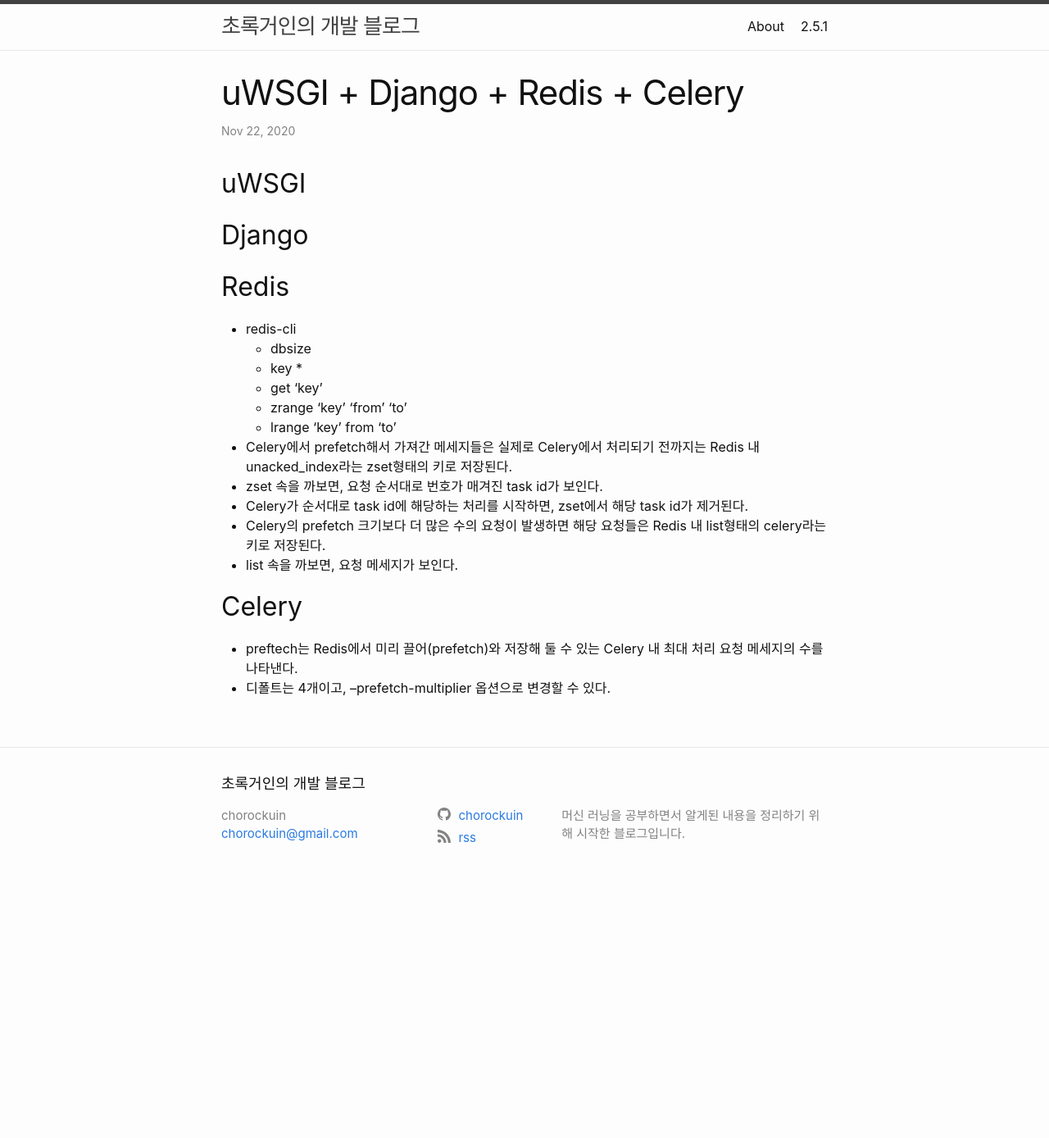
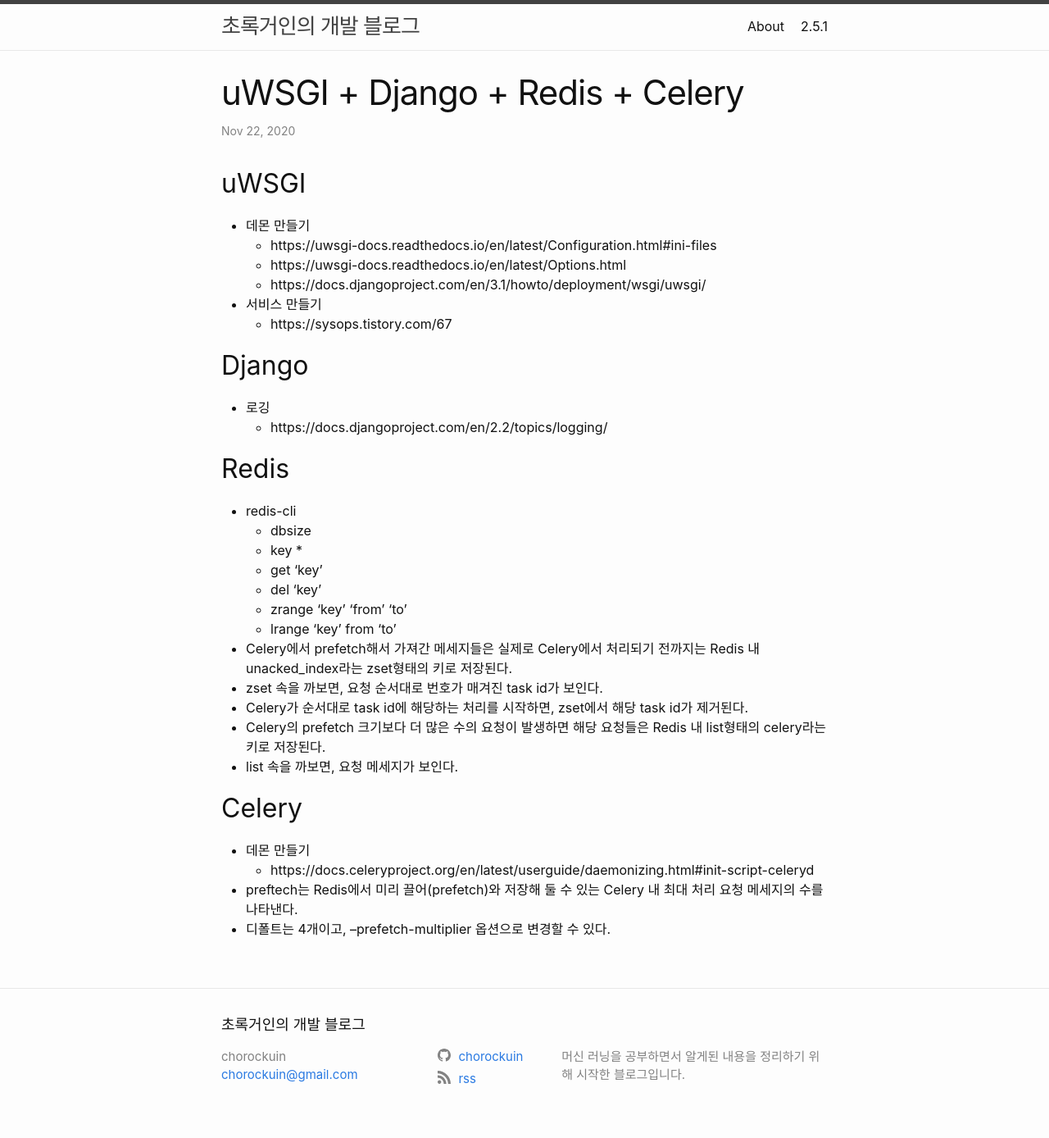
Before and after one commit to chorockuin/chorockuin.github.io, a Jekyll site: the page built from _posts/2020-11-22-uwsgi_django_redis_celery.md, in a window 1280 px wide. Shown: the whole page at 82% size. Built offline with Jekyll 4.4.1, drawn with Linux system fonts in a browser that asks for light colours; before the commit the page ends 1094 px from its top, so only the background shows below that.

Commit message:
Update 2020-11-22-uwsgi_django_redis_celery.md

```diff
--- a/_posts/2020-11-22-uwsgi_django_redis_celery.md
+++ b/_posts/2020-11-22-uwsgi_django_redis_celery.md
@@ -3,15 +3,23 @@
 title: "uWSGI + Django + Redis + Celery"
 ---
 ## uWSGI
+* 데몬 만들기
+  * https://uwsgi-docs.readthedocs.io/en/latest/Configuration.html#ini-files
+  * https://uwsgi-docs.readthedocs.io/en/latest/Options.html
+  * https://docs.djangoproject.com/en/3.1/howto/deployment/wsgi/uwsgi/
+* 서비스 만들기
+  * https://sysops.tistory.com/67
 
 ## Django
+* 로깅
+  * https://docs.djangoproject.com/en/2.2/topics/logging/
 
 ## Redis
-
 * redis-cli
   * dbsize
   * key *
   * get 'key'
+  * del 'key'
   * zrange 'key' 'from' 'to'
   * lrange 'key' from 'to'
 * Celery에서 prefetch해서 가져간 메세지들은 실제로 Celery에서 처리되기 전까지는 Redis 내 unacked_index라는 zset형태의 키로 저장된다.
@@ -21,6 +29,7 @@
 * list 속을 까보면, 요청 메세지가 보인다.
 
 ## Celery
-
+* 데몬 만들기
+  * https://docs.celeryproject.org/en/latest/userguide/daemonizing.html#init-script-celeryd
 * preftech는 Redis에서 미리 끌어(prefetch)와 저장해 둘 수 있는 Celery 내 최대 처리 요청 메세지의 수를 나타낸다.
 * 디폴트는 4개이고,  --prefetch-multiplier 옵션으로 변경할 수 있다.
```
